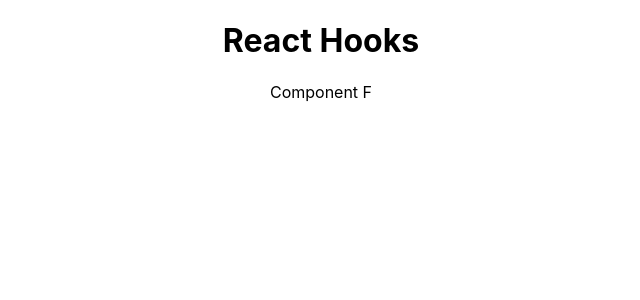
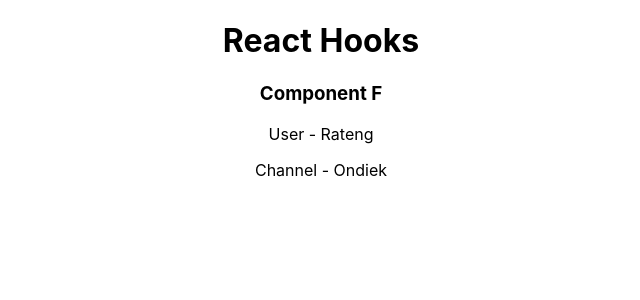
Before and after one commit to PeterOsoo/react-hooks-b, a React (Create React App) app: page /use-context in a window 1280 px wide. Shown: the top 300 px of the page, without its empty margins (319-959 px from the left). Built offline with nearby package versions, Linux system fonts and the light colour scheme.

Commit message:
useContext hook

```diff
--- a/src/components/UseContext/ComponentF.js
+++ b/src/components/UseContext/ComponentF.js
@@ -1,5 +1,17 @@
+import { useContext } from "react"
+import { ChannelContext, UserContext } from "../../pages/UseContext"
+
 const ComponentF = () => {
-	return <div>Component F</div>
+	const user = useContext(UserContext)
+	const channel = useContext(ChannelContext)
+
+	return (
+		<div>
+			<h3>Component F</h3>
+			<p> User - {user} </p>
+			<p> Channel - {channel} </p>
+		</div>
+	)
 }
 
 export default ComponentF
--- a/src/pages/UseContext.js
+++ b/src/pages/UseContext.js
@@ -1,8 +1,17 @@
+import React from "react"
 import ComponentC from "../components/UseContext/ComponentC"
+
+export const UserContext = React.createContext()
+export const ChannelContext = React.createContext()
+
 const useContext = () => {
 	return (
 		<div>
-			<ComponentC />
+			<UserContext.Provider value={"Rateng"}>
+				<ChannelContext.Provider value={"Ondiek"}>
+					<ComponentC />
+				</ChannelContext.Provider>
+			</UserContext.Provider>
 		</div>
 	)
 }
```
